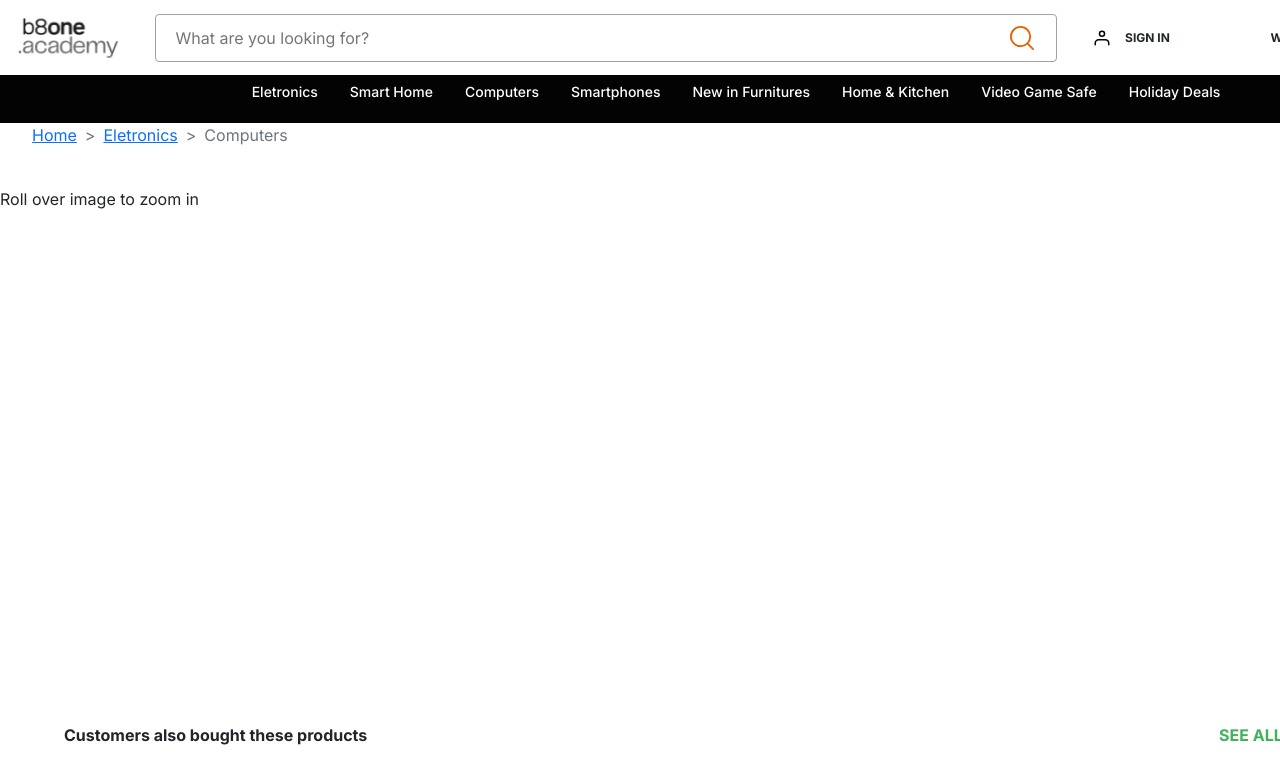
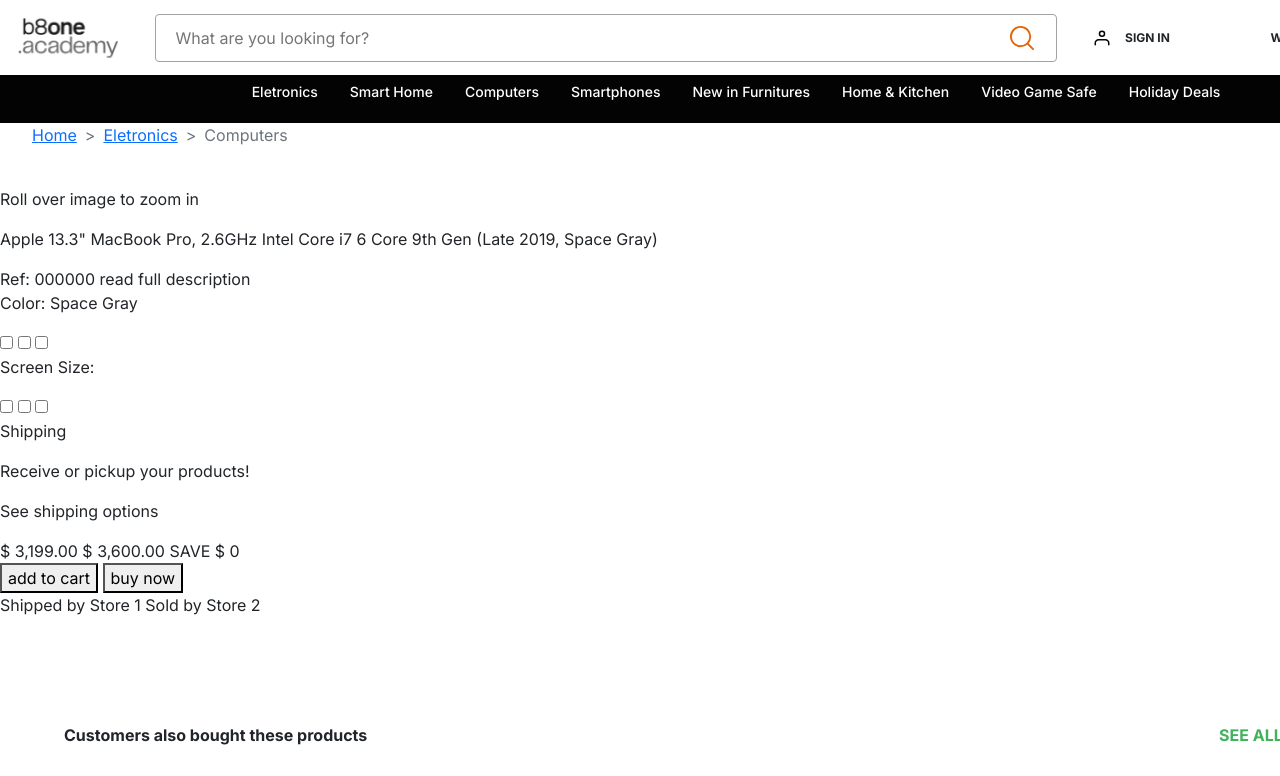
Before and after one commit to michelwene/e-commerce, a website: page index.html in a window 1280 px wide. Shown: the top 776 px of the page. Drawn offline with nearby package versions, Linux system fonts and the light colour scheme.

Commit message:
structuring html main

```diff
--- a/index.html
+++ b/index.html
@@ -86,7 +86,52 @@
         <img src="" alt="" />
         <p>Roll over image to zoom in</p>
       </div>
-      <aside></aside>
+      <aside>
+        <div>
+          <p>
+            Apple 13.3" MacBook Pro, 2.6GHz Intel Core i7 6 Core 9th Gen (Late
+            2019, Space Gray)
+          </p>
+          <div>
+            <span>Ref: 000000</span>
+            <span>read full description</span>
+          </div>
+        </div>
+        <div>
+          <div>
+            <div>
+              <p>Color: Space Gray</p>
+              <input type="checkbox" />
+              <input type="checkbox" />
+              <input type="checkbox" />
+            </div>
+            <div>
+              <p>Screen Size:</p>
+              <input type="checkbox" />
+              <input type="checkbox" />
+              <input type="checkbox" />
+            </div>
+            <div>
+              <p>Shipping</p>
+              <p>Receive or pickup your products!</p>
+              <p>See shipping options</p>
+            </div>
+          </div>
+          <div>
+            <div>
+              <span>$ 3,199.00</span>
+              <span>$ 3,600.00</span>
+              <span>SAVE $ 0</span>
+            </div>
+            <div></div>
+            <div>
+              <button>add to cart</button>
+              <button>buy now</button>
+              <p>Shipped by Store 1 Sold by Store 2</p>
+            </div>
+          </div>
+        </div>
+      </aside>
     </main>
 
     <section class="otherProducts">
```
